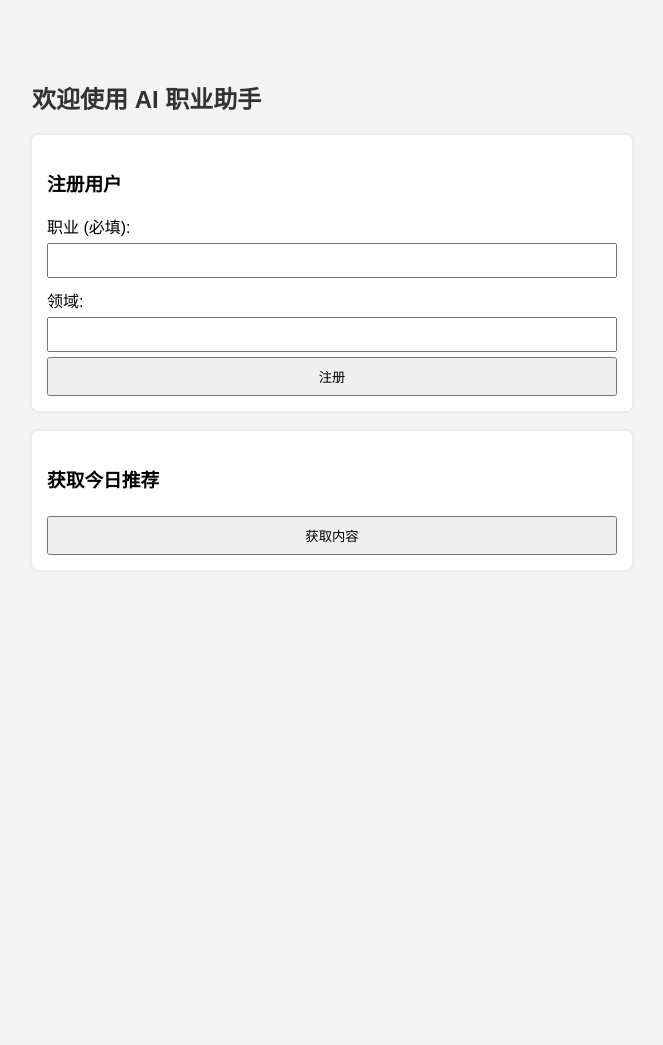
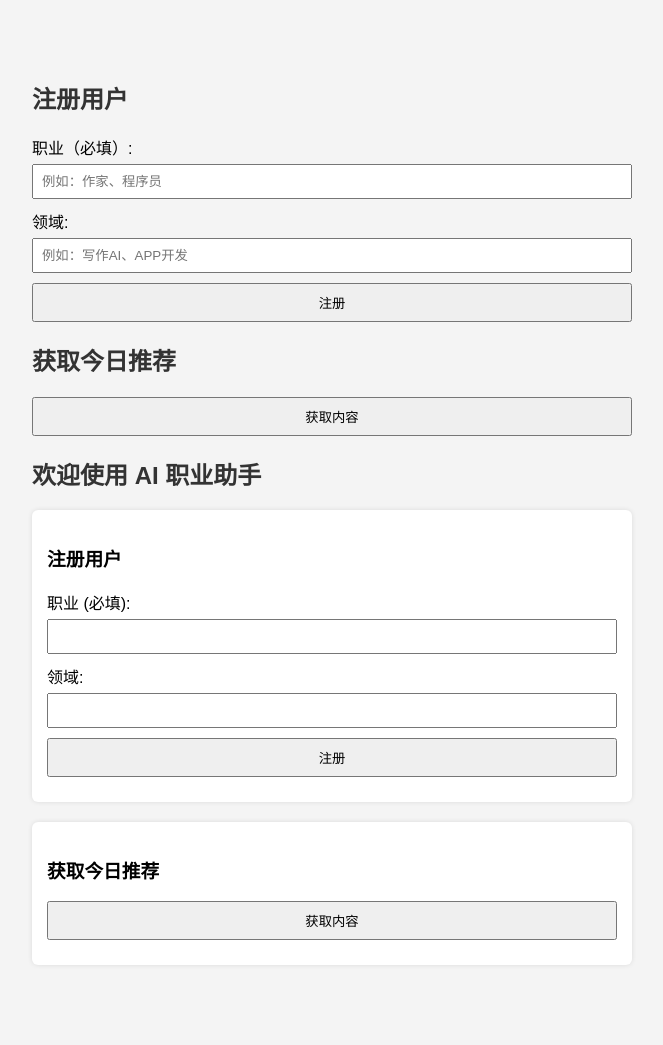
Before and after one commit to MartinZhl/AI, a Flask app: page / in a window 1280 px wide. Shown: the whole page, without its empty margins (308-971 px from the left). Before the commit the page ends 555 px from the top, so only its background shows below. Run offline with Flask 3, Linux system fonts and the light colour scheme.

Commit message:
Update index.html

```diff
--- a/ai_career_assistant/templates/index.html
+++ b/ai_career_assistant/templates/index.html
@@ -1,3 +1,86 @@
+<!DOCTYPE html>
+<html lang="zh">
+<head>
+  <meta charset="UTF-8">
+  <title>AI 职业助手</title>
+  <style>
+    body {
+      font-family: Arial, sans-serif;
+      max-width: 600px;
+      margin: 40px auto;
+      background-color: #f4f4f4;
+      padding: 20px;
+      border-radius: 8px;
+    }
+    input, button {
+      display: block;
+      width: 100%;
+      margin-bottom: 10px;
+      padding: 10px;
+    }
+  </style>
+</head>
+<body>
+  <h2>注册用户</h2>
+
+  <label>职业（必填）:</label>
+  <input type="text" id="job" placeholder="例如：作家、程序员" />
+
+  <label>领域:</label>
+  <input type="text" id="domain" placeholder="例如：写作AI、APP开发" />
+
+  <button onclick="register()">注册</button>
+
+  <h2>获取今日推荐</h2>
+  <button onclick="getRecommendation()">获取内容</button>
+
+  <script>
+    async function register() {
+      const job = document.getElementById('job').value.trim();
+      const domain = document.getElementById('domain').value.trim();
+
+      if (!job) {
+        alert('请填写职业（必填）');
+        return;
+      }
+
+      try {
+        const response = await fetch('/api/register', {
+          method: 'POST',
+          headers: { 'Content-Type': 'application/json' },
+          body: JSON.stringify({ job, domain })
+        });
+
+        if (!response.ok) {
+          throw new Error('服务器错误');
+        }
+
+        const result = await response.json();
+        alert('注册成功，用户ID: ' + result.user_id);
+      } catch (error) {
+        alert('注册失败: ' + error.message);
+      }
+    }
+
+    async function getRecommendation() {
+      try {
+        const response = await fetch('/api/recommend', {
+          method: 'GET',
+        });
+
+        if (!response.ok) {
+          throw new Error('获取失败');
+        }
+
+        const result = await response.json();
+        alert('推荐内容: ' + result.recommendation);
+      } catch (error) {
+        alert('推荐失败: ' + error.message);
+      }
+    }
+  </script>
+</body>
+</html>
 <!DOCTYPE html>
 <html lang="zh">
 <head>
```
